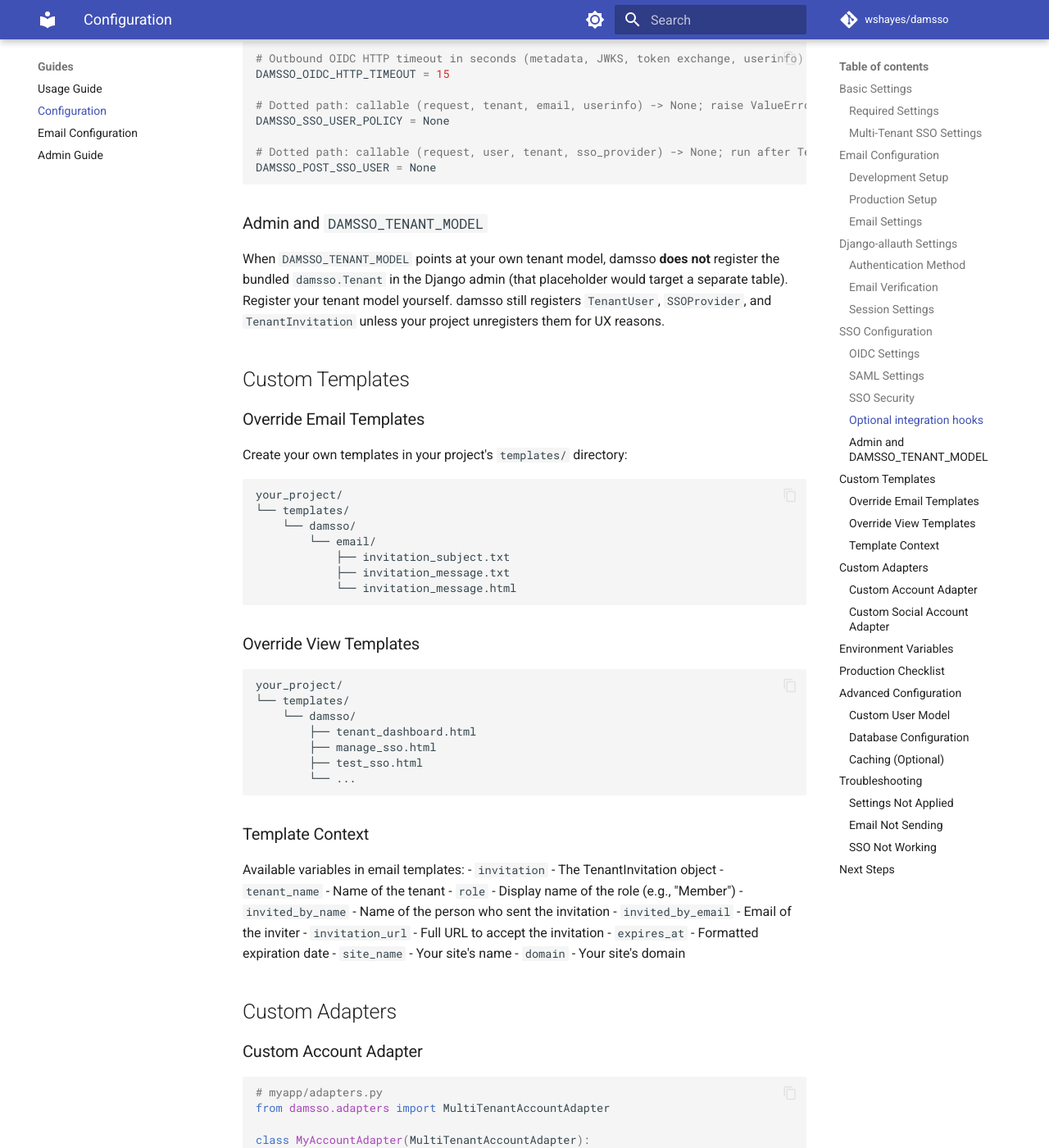
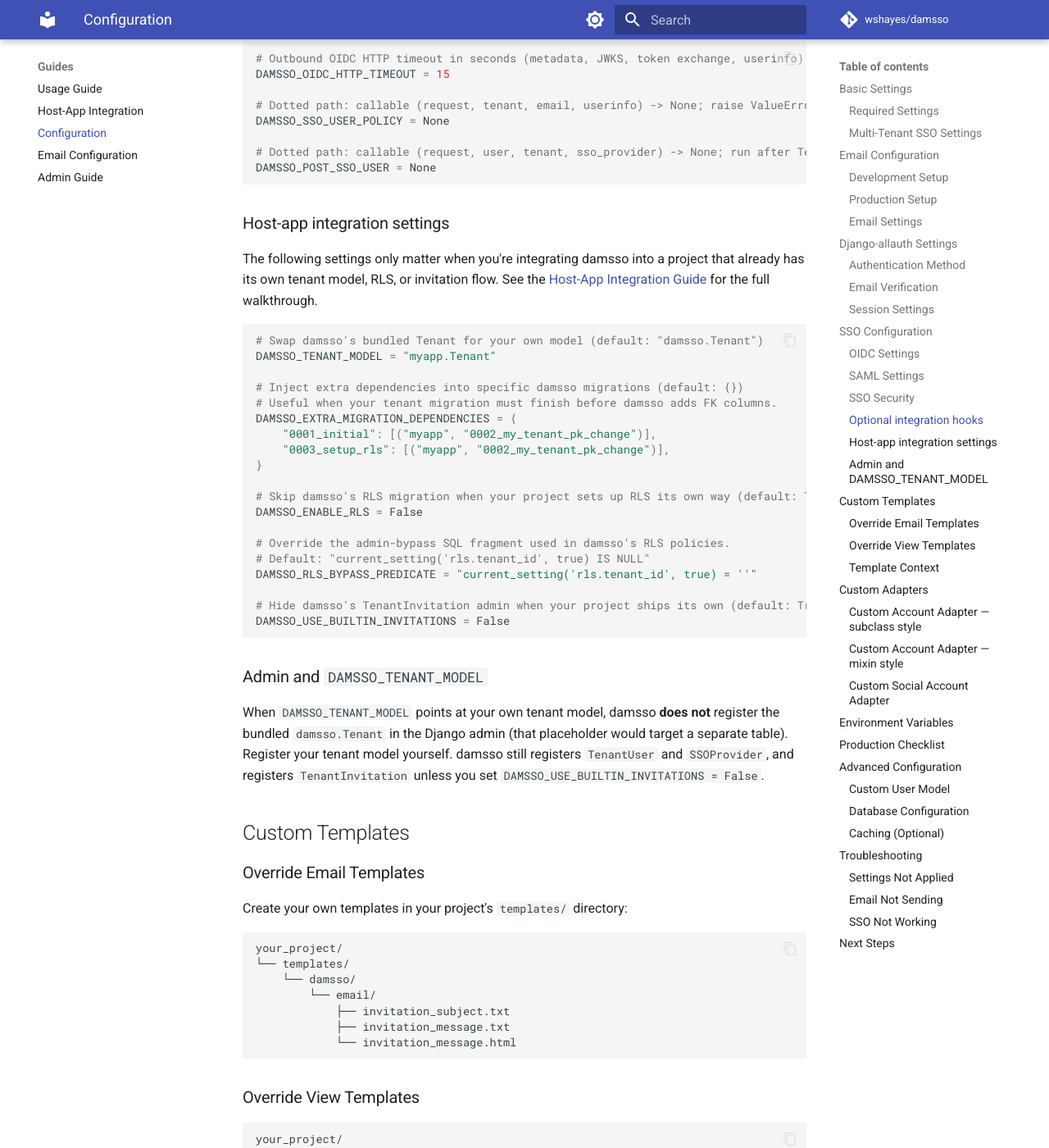
Before and after one commit to wshayes/damsso, an MkDocs documentation site: the page built from docs/configuration.md, in a window 1280 px wide and 1400 px high, scrolled down 2917 px. Shown: the whole window at 82% size. Built offline with MkDocs 1.6.1 and Material for MkDocs 9.7.7, drawn with Linux system fonts in a browser that asks for light colours; comment, search, counter and statistics services are not loaded; some of the changed text lies outside the part shown.

Commit message:
feat: make damsso friendlier for host-app integration
Five changes that reduce the friction of dropping damsso into an
existing Django project with its own tenant model, RLS, invitations,
and adapters.

1. Migrations are swap-aware. A new `_swap.py` helper gates
   Tenant CreateModel / AlterField / AddField operations in 0001,
   0002, 0004, 0006, and 0009 so they only run when
   `DAMSSO_TENANT_MODEL == 'damsso.Tenant'`. The hardcoded
   `('tenants', '0002_subdomain_slug')` dependency in 0001 and 0003
   is gone; host apps that need additional ordering constraints
   inject them via `DAMSSO_EXTRA_MIGRATION_DEPENDENCIES`.

2. RLS migration is opt-in. `DAMSSO_ENABLE_RLS = False` makes
   `0003_setup_rls` a no-op for host apps that manage RLS themselves.
   `DAMSSO_RLS_BYPASS_PREDICATE` lets hosts override the
   admin-bypass SQL fragment (default unchanged:
   `current_setting('rls.tenant_id', true) IS NULL`).

3. Adapters extracted into mixins.
   `SSORoutingAccountAdapterMixin` and
   `SSORoutingSocialAccountAdapterMixin` carry the SSO-routing
   behavior so host apps can compose them with their own
   `DefaultAccountAdapter` subclasses instead of inheriting damsso's
   full adapter chain. `MultiTenantAccountAdapter` and
   `MultiTenantSocialAccountAdapter` are now thin combinations of
   the mixin + allauth default. The legacy `sso_tenant_id` session
   key is still read and written for backwards compatibility, and
   the routing uses `tenant.pk` consistently (works for slug-PK and
   UUID-PK tenants alike).

4. Admin registration is opt-out friendly. All damsso admins are now
   registered from `register_damsso_admin()` (called from
   `DamssoConfig.ready`). The Tenant admin is auto-skipped when the
   tenant model is swapped, and the `TenantInvitation` admin is
   auto-skipped when `DAMSSO_USE_BUILTIN_INVITATIONS = False`. Host
   apps no longer need defensive `admin.site.unregister` calls.
   `register_damsso_tenant_admin` is kept as a back-compat alias.

5. New `docs/host-app-integration.md` walks through the swap-mode
   setup end-to-end. README and `docs/configuration.md` are updated
   to point at it and document the new settings; mkdocs nav adds the
   page under Guides.

All 90 standalone tests still pass (the one pre-existing
`TestTenantInvitationForm` failure is from in-flight auth_method
work and unrelated to this change).

````diff
--- a/docs/configuration.md
+++ b/docs/configuration.md
@@ -144,13 +144,42 @@
 DAMSSO_POST_SSO_USER = None
 ```
 
+### Host-app integration settings
+
+The following settings only matter when you're integrating damsso into a
+project that already has its own tenant model, RLS, or invitation flow.
+See the [Host-App Integration Guide](host-app-integration.md) for the full
+walkthrough.
+
+```python
+# Swap damsso's bundled Tenant for your own model (default: "damsso.Tenant")
+DAMSSO_TENANT_MODEL = "myapp.Tenant"
+
+# Inject extra dependencies into specific damsso migrations (default: {})
+# Useful when your tenant migration must finish before damsso adds FK columns.
+DAMSSO_EXTRA_MIGRATION_DEPENDENCIES = {
+    "0001_initial": [("myapp", "0002_my_tenant_pk_change")],
+    "0003_setup_rls": [("myapp", "0002_my_tenant_pk_change")],
+}
+
+# Skip damsso's RLS migration when your project sets up RLS its own way (default: True)
+DAMSSO_ENABLE_RLS = False
+
+# Override the admin-bypass SQL fragment used in damsso's RLS policies.
+# Default: "current_setting('rls.tenant_id', true) IS NULL"
+DAMSSO_RLS_BYPASS_PREDICATE = "current_setting('rls.tenant_id', true) = ''"
+
+# Hide damsso's TenantInvitation admin when your project ships its own (default: True)
+DAMSSO_USE_BUILTIN_INVITATIONS = False
+```
+
 ### Admin and ``DAMSSO_TENANT_MODEL``
 
 When ``DAMSSO_TENANT_MODEL`` points at your own tenant model, damsso **does not**
 register the bundled ``damsso.Tenant`` in the Django admin (that placeholder would
 target a separate table). Register your tenant model yourself. damsso still registers
-``TenantUser``, ``SSOProvider``, and ``TenantInvitation`` unless your project unregisters
-them for UX reasons.
+``TenantUser`` and ``SSOProvider``, and registers ``TenantInvitation`` unless you set
+``DAMSSO_USE_BUILTIN_INVITATIONS = False``.
 
 ## Custom Templates
 
@@ -195,7 +224,17 @@
 
 ## Custom Adapters
 
-### Custom Account Adapter
+damsso ships **two adapter styles** — pick the one that fits your project:
+
+* **Subclass the full adapter** (``MultiTenantAccountAdapter`` /
+  ``MultiTenantSocialAccountAdapter``) when you don't already have a
+  custom adapter and want every damsso default.
+* **Compose the routing mixin** (``SSORoutingAccountAdapterMixin`` /
+  ``SSORoutingSocialAccountAdapterMixin``) when you already maintain
+  your own ``DefaultAccountAdapter`` subclass and only want damsso's
+  SSO routing.
+
+### Custom Account Adapter — subclass style
 
 ```python
 # myapp/adapters.py
@@ -214,6 +253,18 @@
 ACCOUNT_ADAPTER = 'myapp.adapters.MyAccountAdapter'
 ```
 
+### Custom Account Adapter — mixin style
+
+```python
+# myapp/adapters.py
+from allauth.account.adapter import DefaultAccountAdapter
+from damsso.adapters import SSORoutingAccountAdapterMixin
+
+class MyAccountAdapter(SSORoutingAccountAdapterMixin, DefaultAccountAdapter):
+    """Your existing adapter, plus damsso's SSO routing."""
+    ...
+```
+
 ### Custom Social Account Adapter
 
 ```python
@@ -225,6 +276,16 @@
         # Add custom logic here
         super().pre_social_login(request, sociallogin)
         # ... your custom code ...
+```
+
+Or, mixin style:
+
+```python
+from allauth.socialaccount.adapter import DefaultSocialAccountAdapter
+from damsso.adapters import SSORoutingSocialAccountAdapterMixin
+
+class MySocialAccountAdapter(SSORoutingSocialAccountAdapterMixin, DefaultSocialAccountAdapter):
+    ...
 ```
 
 ```python
--- a/mkdocs.yml
+++ b/mkdocs.yml
@@ -60,6 +60,7 @@
       - Quick Start: quickstart.md
   - Guides:
       - Usage Guide: usage.md
+      - Host-App Integration: host-app-integration.md
       - Configuration: configuration.md
       - Email Configuration: email-configuration.md
       - Admin Guide: admin-guide.md
````
Also changed, not shown: README.md (+1 -0 lines), docs/host-app-integration.md (added, +255 -0 lines), 10 other files.
